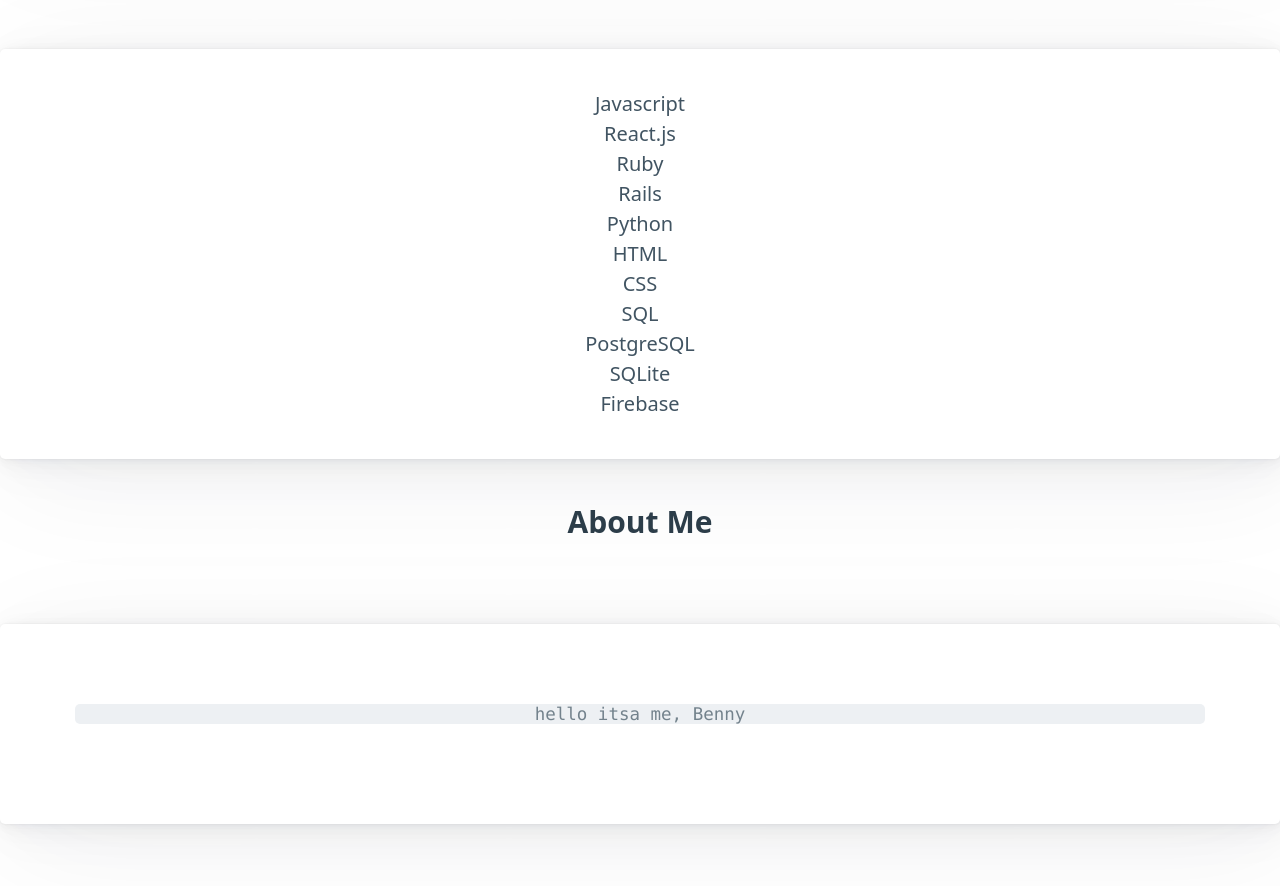
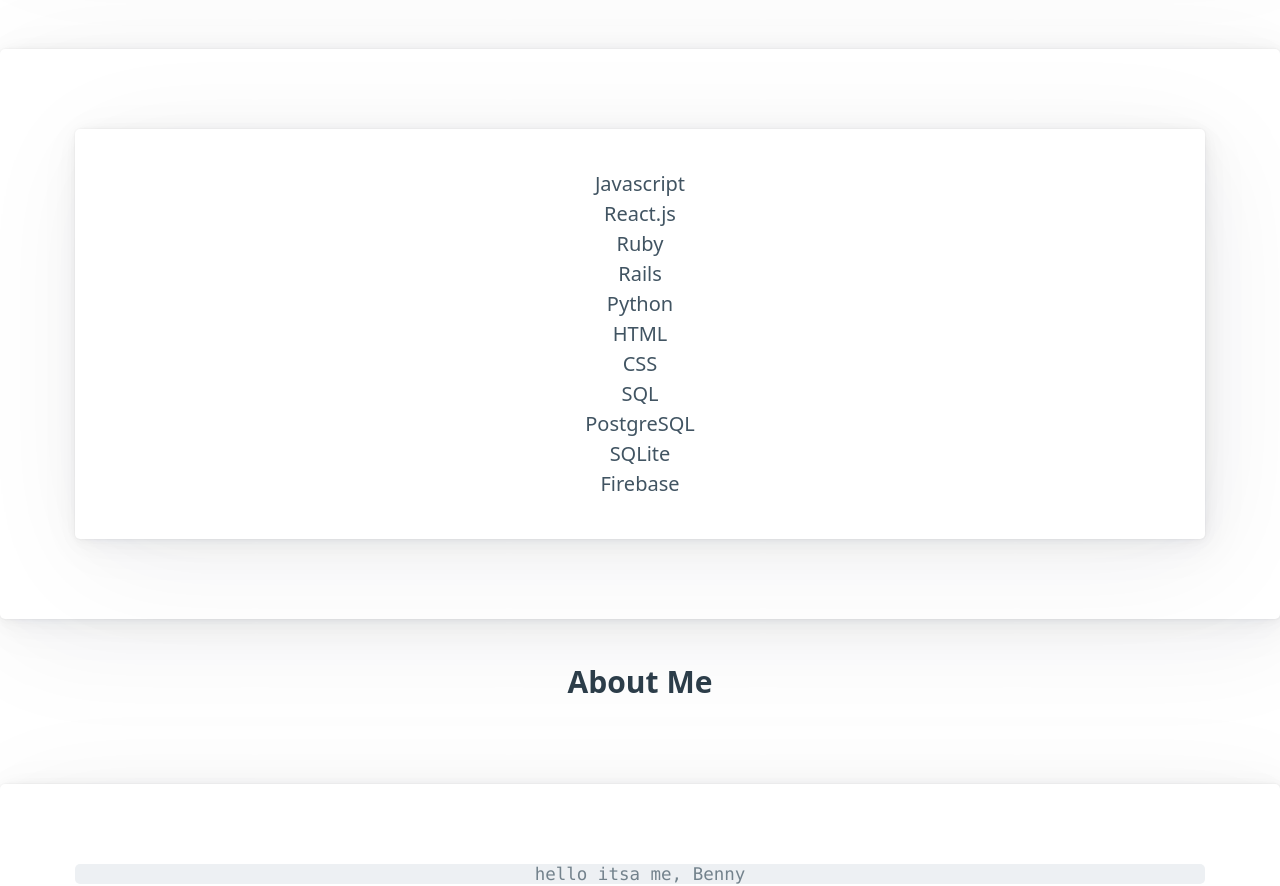
Before and after one commit to bennysuf/portfolio, a JavaScript app: page / in a window 1280 px wide. Shown: the part 840-1726 px from the top of the page. Built offline with nearby package versions, Linux system fonts and the light colour scheme.

Commit message:
add tag and id/class names

```diff
--- a/src/components/experience/ExperienceCard.js
+++ b/src/components/experience/ExperienceCard.js
@@ -2,18 +2,20 @@ import skillSet from "./Skills";
 
 function ExperienceCard() {
   return (
-    <body>
+    <body id="experience">
       <h3>Technical Skills</h3>
-      <article>
+      <article className="outer-article">
         <main class="container">
+          <article className="inner-article">
             {skillSet.map((skill) => {
               return (
-              <>
+                <div key={skill.id}>
                   {skill.name}
                   <br />
-              </>
+                </div>
               );
             })}
+          </article>
         </main>
       </article>
     </body>
```
Lines whose indentation alone changed are shown as unchanged.
